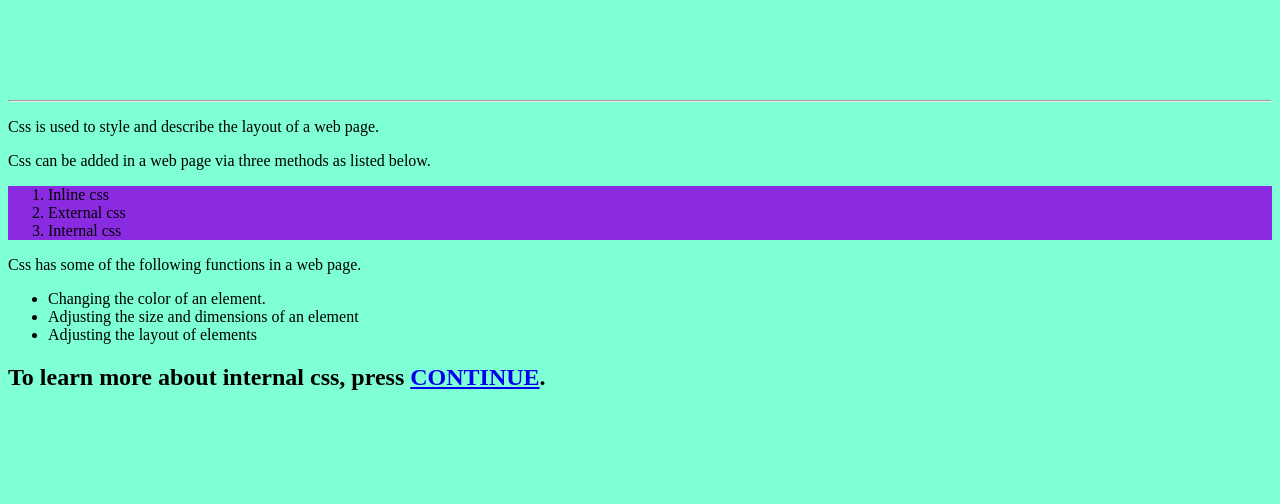
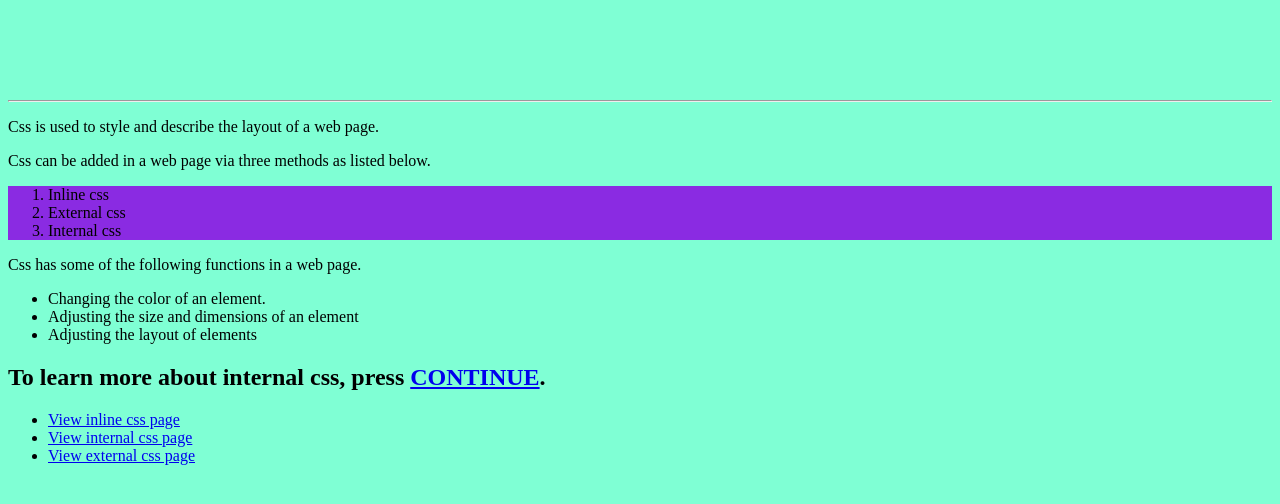
Before and after one commit to TroyMoses/realstaff, a plain HTML site: page Troy M/inlinecss.html in a window 1280 px wide. Drawn offline with Linux system fonts and the light colour scheme.

Commit message:
Update inlinecss.html

```diff
--- a/Troy M/inlinecss.html
+++ b/Troy M/inlinecss.html
@@ -25,5 +25,11 @@
     <li>Adjusting the layout of elements</li>
 </ul>
 <h2>To learn more about internal css, press <a href="internalcss.html">CONTINUE</a>.</h2>
+
+<ul>
+    <li><a href="inlinecss.html">View inline css page</a></li>
+    <li><a href="internalcss.html">View internal css page</a></li>
+    <li><a href="externalcss1.html">View external css page</a></li>
+</ul>
 </body>
 </html>
```
